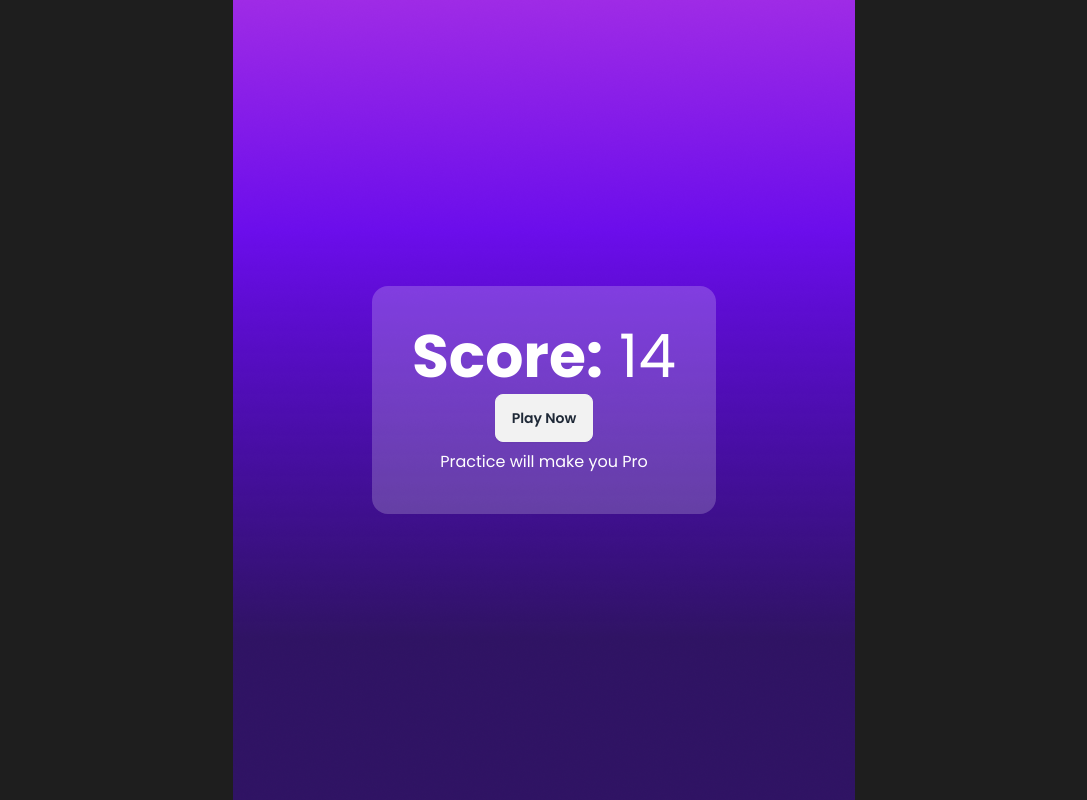
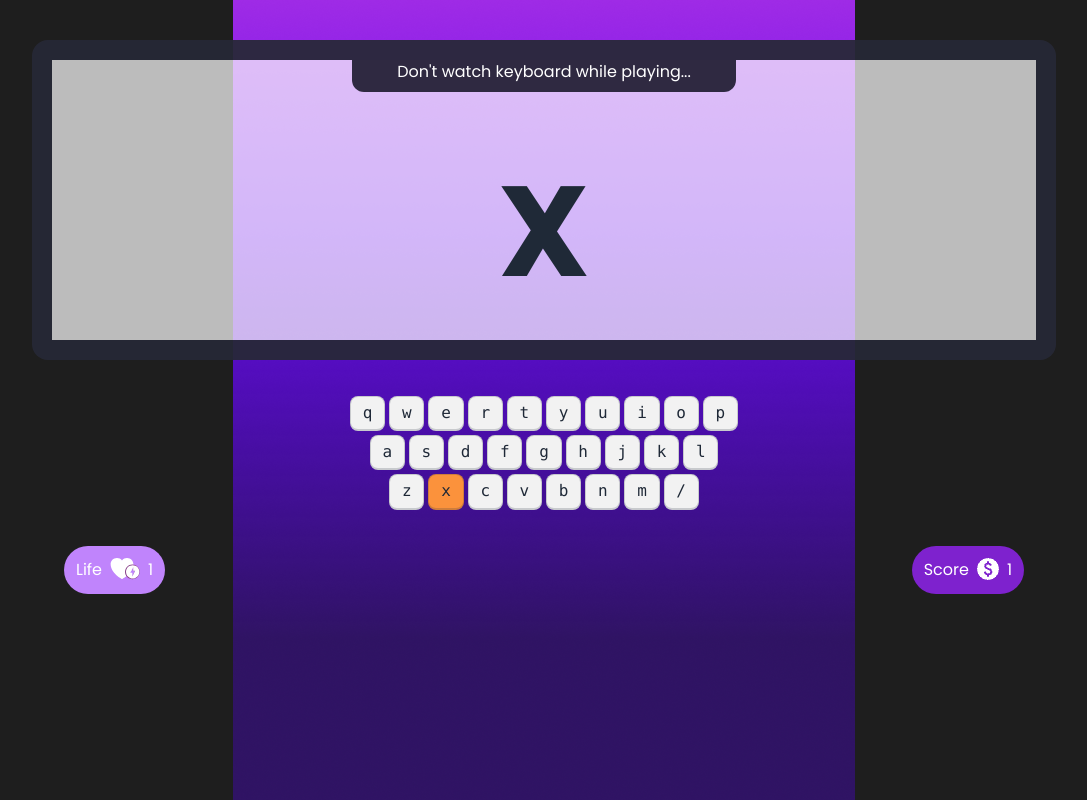
Before and after one commit to linux44gh6/Alpha-class-pro, a plain HTML site: page index.html in a window 1280 px wide. Both pictures are taken after a click on the button "Play Now". Shown: the whole page, without its empty margins (96-1183 px from the left). Drawn offline with nearby package versions, Linux system fonts and the light colour scheme.

Commit message:
add color to keybor word

```diff
--- /dev/null
+++ b/images/script/index.js
@@ -0,0 +1,15 @@
+function cotineuGame(){
+   const alphabet= getARandomALphabet();
+   console.log(alphabet);
+
+   const currentLetter=document.getElementById('current-letter');
+   currentLetter.innerText=alphabet;
+
+   addBackgroundColor(alphabet);
+}
+function play(){
+//    add a classlist hide my home page "hidden" with the classList
+   hiddenElementById('home-screen');
+    RemoveIDwithelemnet('play-ground');
+ cotineuGame();
+}
--- /dev/null
+++ b/images/script/utilitis.js
@@ -0,0 +1,25 @@
+function hiddenElementById(id){
+    const addHiddenID=document.getElementById(id);
+    addHiddenID.classList.add('hidden');
+}
+
+function RemoveIDwithelemnet(id){
+    const addHiddenID=document.getElementById(id);
+    addHiddenID.classList.remove('hidden');
+}
+//Genarate a random alphabet number
+function getARandomALphabet(){
+    const alphabetString='abcdefghijklmnopqrstuvwxyz'
+    const alphabets=alphabetString.split('');
+
+    const getRandomNumber=Math.random()*25;
+    const number=Math.round(getRandomNumber);
+  const alphabet=alphabets[number];
+  return alphabet;
+}
+
+
+function addBackgroundColor(element){
+    const CurrentValue=document.getElementById(element);
+    CurrentValue.classList.add('bg-orange-400')
+}
--- a/index.html
+++ b/index.html
@@ -19,59 +19,59 @@ body{
 </style>
 <body>
     <main class="min-h-screen bg-[#1E1E1E] bg-[url(images/background.png)] bg-no-repeat bg-center ">
-        <section class="home min-h-screen flex flex-col justify-center items-center text-white
-        hidden">
+        <section id="home-screen" class=" min-h-screen flex flex-col justify-center items-center text-white">
             <div class="flex flex-col items-center space-y-3">
                 <h1 class="font-anton text-9xl font-bold ">ALPHABET CLASH</h1>
             <p class="text-2xl">Unleash Your Keyboard Kung Fu : Press “Enter” to Play</p>
-            <button class="btn ">Play Now</button>
+            <button onclick="play()" class="btn ">Play Now</button>
             </div>
         </section>
-        <section class="play-ground hidden">
+        <!-- playgroud sect -->
+        <section id="play-ground" class=" hidden">
          <div class="flex flex-col justify-center items-center gap-8 pt-10">
                <!-- display -->
                <div>
                 <div class="artboard artboard-horizontal phone-6 border-[20px] rounded-2xl border-[#010313CC] bg-[#FFFFFFB3]">
                    <p class="text-center bg-[#2F2941] text-white w-96 mx-auto rounded-b-xl px-3 pb-2">Don't watch keyboard  while playing...</p>
                    <div class="flex justify-center items-center h-full">
-                    <h1 class="text-9xl font-bold">Y</h1>
+                    <h1 id="current-letter" class="text-9xl font-bold uppercase">Y</h1>
                    </div>
                 </div>
             </div>
             <!-- keyboard -->
             <div>
                 <div class="flex justify-center gap-1 my-1 w-full">
-                    <kbd class="kbd">q</kbd>
-                    <kbd class="kbd">w</kbd>
-                    <kbd class="kbd">e</kbd>
-                    <kbd class="kbd">r</kbd>
-                    <kbd class="kbd">t</kbd>
-                    <kbd class="kbd">y</kbd>
-                    <kbd class="kbd">u</kbd>
-                    <kbd class="kbd">i</kbd>
-                    <kbd class="kbd">o</kbd>
-                    <kbd class="kbd">p</kbd>
+                    <kbd id="q" class="kbd">q</kbd>
+                    <kbd id="w" class="kbd">w</kbd>
+                    <kbd id="e" class="kbd">e</kbd>
+                    <kbd id="r" class="kbd">r</kbd>
+                    <kbd id="t" class="kbd">t</kbd>
+                    <kbd id="y" class="kbd">y</kbd>
+                    <kbd id="u" class="kbd">u</kbd>
+                    <kbd id="i" class="kbd">i</kbd>
+                    <kbd id="o" class="kbd">o</kbd>
+                    <kbd id="p" class="kbd">p</kbd>
                   </div>
                   <div class="flex justify-center gap-1 my-1 w-full">
-                    <kbd class="kbd">a</kbd>
-                    <kbd class="kbd">s</kbd>
-                    <kbd class="kbd">d</kbd>
-                    <kbd class="kbd">f</kbd>
-                    <kbd class="kbd">g</kbd>
-                    <kbd class="kbd">h</kbd>
-                    <kbd class="kbd">j</kbd>
-                    <kbd class="kbd">k</kbd>
-                    <kbd class="kbd">l</kbd>
+                    <kbd id="a" class="kbd">a</kbd>
+                    <kbd id="s" class="kbd">s</kbd>
+                    <kbd id="d" class="kbd">d</kbd>
+                    <kbd id="f" class="kbd">f</kbd>
+                    <kbd id="g" class="kbd">g</kbd>
+                    <kbd id="h" class="kbd">h</kbd>
+                    <kbd id="j" class="kbd">j</kbd>
+                    <kbd id="k" class="kbd">k</kbd>
+                    <kbd id="l" class="kbd">l</kbd>
                   </div>
                   <div class="flex justify-center gap-1 my-1 w-full">
-                    <kbd class="kbd">z</kbd>
-                    <kbd class="kbd">x</kbd>
-                    <kbd class="kbd">c</kbd>
-                    <kbd class="kbd">v</kbd>
-                    <kbd class="kbd">b</kbd>
-                    <kbd class="kbd">n</kbd>
-                    <kbd class="kbd">m</kbd>
-                    <kbd class="kbd">/</kbd>
+                    <kbd id="z" class="kbd">z</kbd>
+                    <kbd id="x" class="kbd">x</kbd>
+                    <kbd id="c" class="kbd">c</kbd>
+                    <kbd id="v" class="kbd">v</kbd>
+                    <kbd id="b" class="kbd">b</kbd>
+                    <kbd id="n" class="kbd">n</kbd>
+                    <kbd id="m" class="kbd">m</kbd>
+                    <kbd id="/" class="kbd">/</kbd>
                   </div>
             </div>
             <!-- life score -->
@@ -81,7 +81,7 @@ body{
             </div>
          </div>
         </section>
-        <section class="score flex flex-col justify-center items-center min-h-screen">
+        <section class="score flex flex-col justify-center items-center min-h-screen hidden">
             <div class="text-white flex flex-col justify-center items-center h-full border-[5px space-y-2 bg-[#FFFFFF33] p-10 rounded-2xl">
                 <h1 class="text-6xl">
                     <span class="font-bold">Score:</span>
@@ -92,5 +92,7 @@ body{
             </div>
         </section>
     </main>
+    <script src="images/script/utilitis.js"></script>
+    <script src="images/script/index.js"></script>
 </body>
 </html>
```
